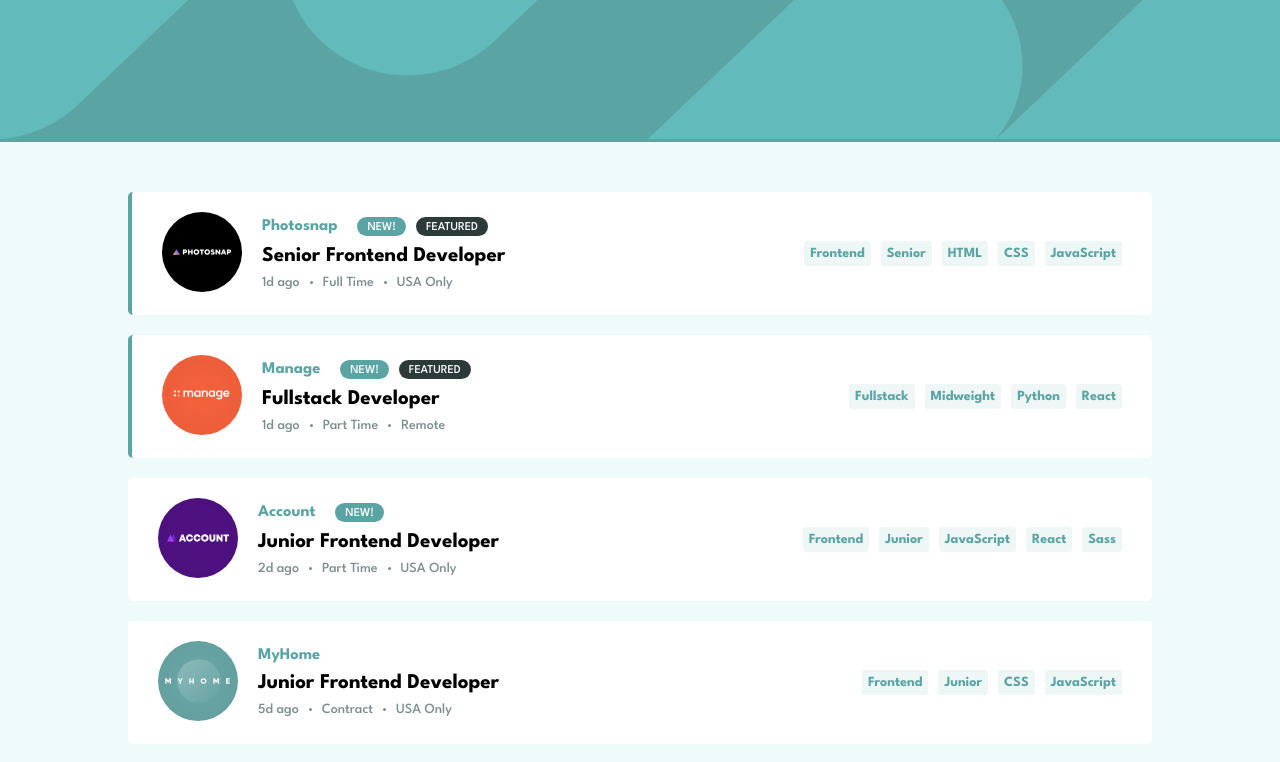
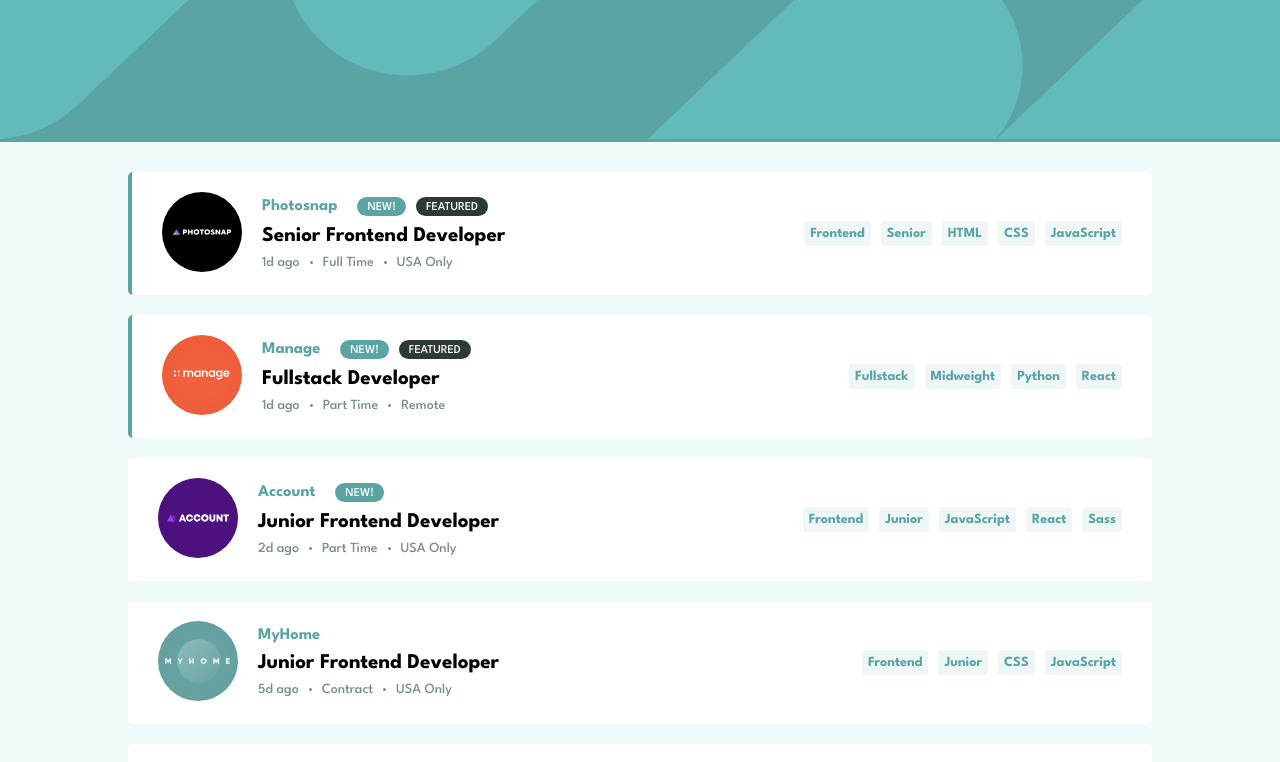
Before and after one commit to adetoye-dev/job-listing-app, a React (Vite) app: page / in a window 1280 px wide. Shown: the top 762 px of the page. Built offline with nearby package versions, Linux system fonts and the light colour scheme.

Commit message:
Fix filter box overflow

```diff
--- a/src/App.css
+++ b/src/App.css
@@ -17,6 +17,9 @@
   width: 90%;
   max-width: 1024px;
   margin: 0 auto;
+}
+
+.job-posts {
   padding-block: 5rem;
   display: flex;
   flex-direction: column;
@@ -24,7 +27,8 @@
 }
 
 @media (min-width: 480px) {
-  .container {
+  .job-posts {
     gap: 2rem;
+    padding-block: 3rem 5rem;
   }
 }
--- a/src/App.jsx
+++ b/src/App.jsx
@@ -62,7 +62,7 @@
           ) : (
             ""
           )}
-          {renderJobs}
+          <div className="job-posts">{renderJobs}</div>
         </div>
       </main>
     </div>
--- a/src/components/FilterBox.css
+++ b/src/components/FilterBox.css
@@ -1,5 +1,5 @@
 .filter-box {
-  position: absolute;
+  position: relative;
   padding: 2rem;
   background-color: var(--White);
   width: 100%;
--- a/src/index.css
+++ b/src/index.css
@@ -23,4 +23,5 @@
   font-family: "League Spartan", sans-serif;
   font-size: 1.4rem;
   font-weight: 500;
+  background-color: var(--Background);
 }
```
